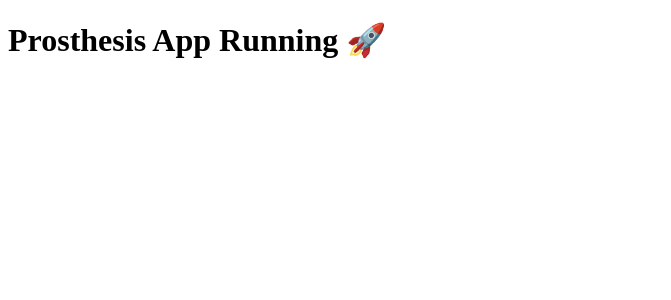
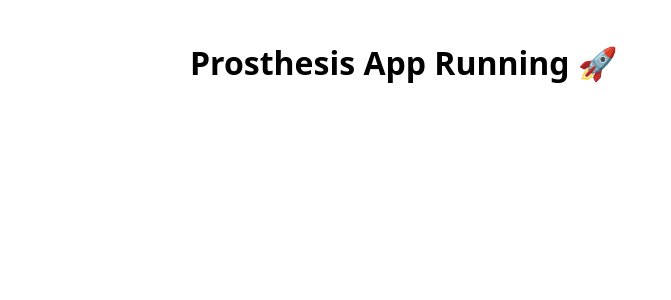
Before and after one commit to shreymehta17-cmyk/PROSTHELINK, a Next.js app: page / in a window 1280 px wide. Shown: the top 300 px of the page, without its empty margins (0-671 px from the left). Built offline with nearby package versions, Linux system fonts and the light colour scheme.

Commit message:
Create layout.tsx

```diff
--- /dev/null
+++ b/app/layout.tsx
@@ -0,0 +1,16 @@
+export const metadata = {
+  title: "Prosthesis App",
+  description: "Prosthesis marketplace"
+};
+
+export default function RootLayout({ children }: { children: React.ReactNode }) {
+  return (
+    <html lang="en">
+      <body style={{ fontFamily: "system-ui, -apple-system, Segoe UI, Roboto", margin: 0 }}>
+        <div style={{ maxWidth: 900, margin: "0 auto", padding: 20 }}>
+          {children}
+        </div>
+      </body>
+    </html>
+  );
+}
```
